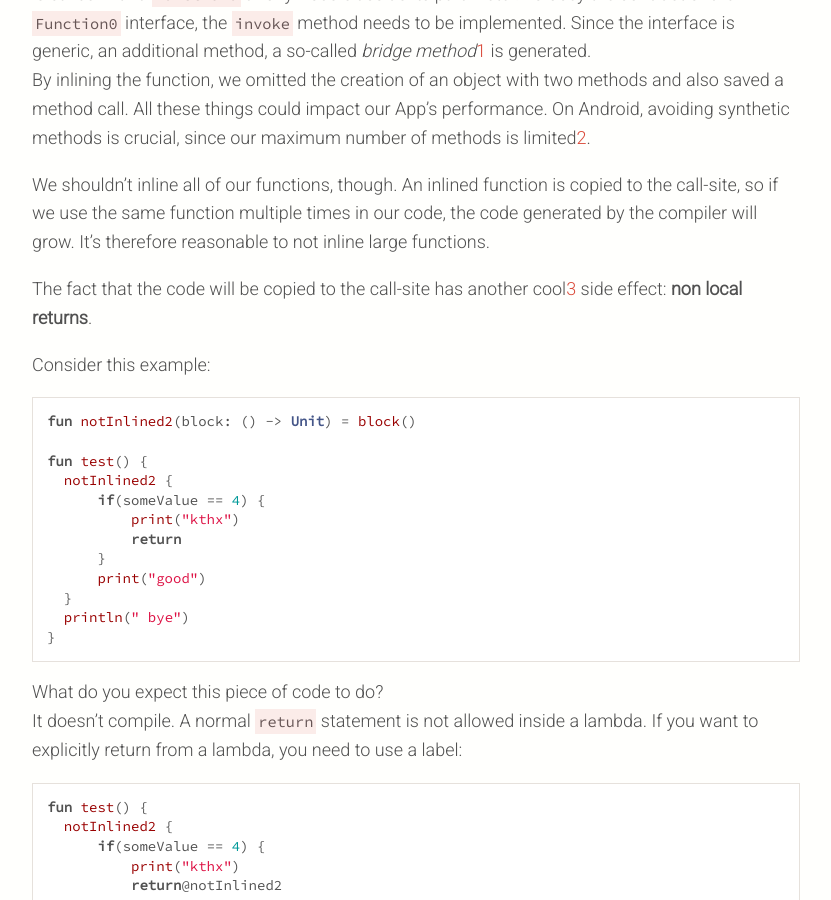
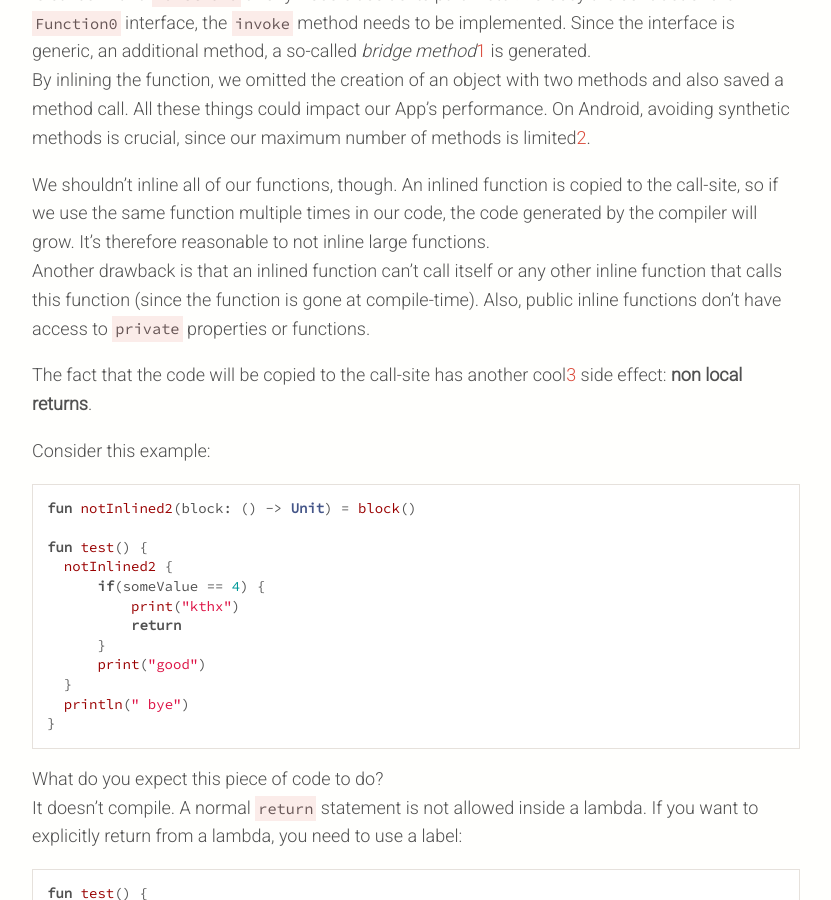
Before and after one commit to lmller/lmller.github.io, a Jekyll site: the page built from _posts/2017-19-05-kotlin_inline.md, in a window 1280 px wide and 900 px high, scrolled down 1585 px. Shown: the whole window, without its empty margins (224-1055 px from the left). Built offline with Jekyll 4.4.1, drawn with Linux system fonts in a browser that asks for light colours; nearby versions of some CDN libraries; comment, search, counter and statistics services are not loaded.

Commit message:
add more drawbacks on inline functions

```diff
--- a/_posts/2017-19-05-kotlin_inline.md
+++ b/_posts/2017-19-05-kotlin_inline.md
@@ -62,6 +62,8 @@ As I promised, there is no sign of a call to the function called `inlined`. The
 By inlining the function, we omitted the creation of an object with two methods and also saved a method call. All these things could impact our App's performance. On Android, avoiding synthetic methods is crucial, since our maximum number of methods is limited<sup>[2](#footnote2)</sup>.
 
 We shouldn't inline all of our functions, though. An inlined function is copied to the call-site, so if we use the same function multiple times in our code, the code generated by the compiler will grow. It's therefore reasonable to not inline large functions.
+Another drawback is that an inlined function can't call itself or any other inline function that calls this function (since the function is gone at compile-time). Also, public inline functions don't have access to `private` properties or functions.
+
 
 The fact that the code will be copied to the call-site has another cool<sup>[3](#footnote3)</sup> side effect: **non local returns**.
 
```
